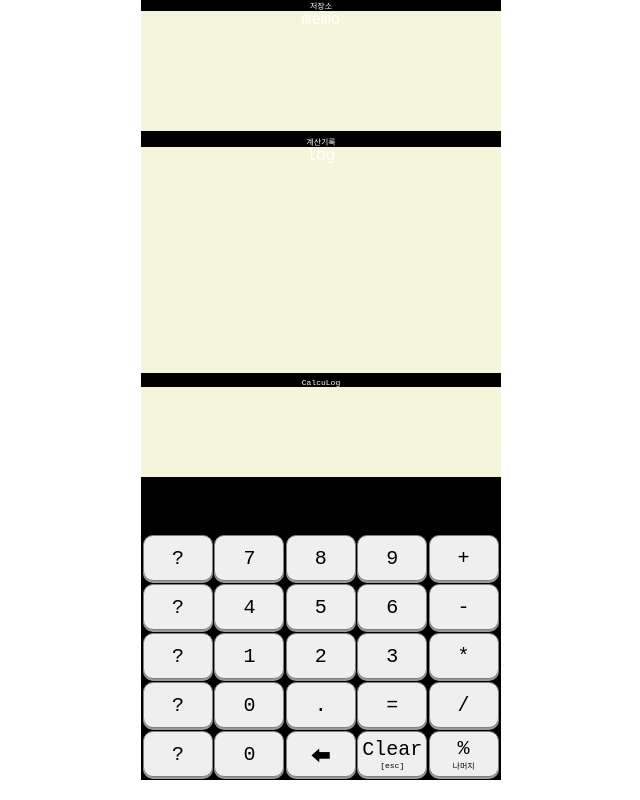
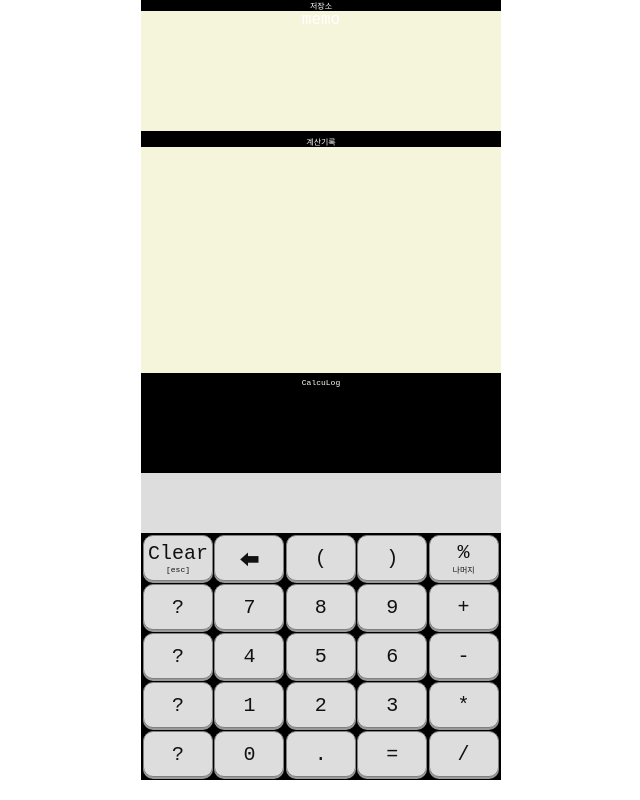
Before and after one commit to jacealan/calculog, a React (Create React App) app: page / in a window 1280 px wide. Shown: the whole page, without its empty margins (319-959 px from the left). Built offline with nearby package versions, Linux system fonts and the light colour scheme; a web font is replaced by a local one.

Commit message:
add scrollbar

```diff
--- a/src/App.css
+++ b/src/App.css
@@ -20,19 +20,45 @@
 .log {
   height: 226px;
   margin-bottom: 5px;
+  padding: 5px 10px;
   background-color: beige;
+  color: black;
+  text-align: left;
+  font-size: 18px;
+  word-break: break-all;
+  overflow-y: auto;
 }
 
 .typed {
-  height: 80px;
+  position: absolute;
+  bottom: 242px;
+  left: 0;
+  width: 360px;
+  height: 60px;
   margin-bottom: 5px;
   padding: 5px 10px;
-  background-color: beige;
+  background-color: #ddd;
   color: black;
   text-align: left;
   font-size: 24px;
   font-weight: 700;
   word-break: break-all;
+  overflow-y: auto;
+}
+
+.log::-webkit-scrollbar, .typed::-webkit-scrollbar {
+  width: 4px;
+}
+.log::-webkit-scrollbar-thumb, .typed::-webkit-scrollbar-thumb {
+  background-color: #2f3542;
+  border-radius: 4px;
+  background-clip: padding-box;
+  border: 1px solid transparent;
+}
+.log::-webkit-scrollbar-track, .typed::-webkit-scrollbar-track {
+  background-color: grey;
+  border-radius: 4px;
+  box-shadow: inset 0px 0px 5px white;
 }
 
 .buttons {
@@ -53,6 +79,8 @@ button.keypad {
   border-radius: 10px;
   border: solid 1px gray;
   padding: 5px;
+  background-color: #ddd;
+  color: #111;
   display: flex;
   flex-direction: column;
   justify-content: center;
--- a/src/App.js
+++ b/src/App.js
@@ -1,7 +1,10 @@
-import { useState } from "react"
+import { useState, useRef, useEffect } from "react"
 import "./App.css"
 
 function App() {
+  const logBoxRef = useRef(null)
+  const typedBoxRef = useRef(null)
+  const [log, setLog] = useState([])
   const [typed, setTyped] = useState("")
 
   const onClick = (event) => {
@@ -12,6 +15,7 @@ function App() {
     if (name === "=") {
       try {
         eval(typed)
+        setLog([...log, typed, `=${eval(typed)}`])
         setTyped((prev) => eval(prev))
       } catch {
         console.log("error")
@@ -25,8 +29,12 @@ function App() {
     } else {
       setTyped((prev) => prev + name)
     }
-    console.log(typed)
   }
+
+  useEffect(() => {
+    logBoxRef.current.scrollTop = logBoxRef.current.scrollHeight
+    typedBoxRef.current.scrollTop = typedBoxRef.current.scrollHeight
+  }, [log, typed])
 
   const onKeyDown = (event) => {
     event.preventDefault()
@@ -34,6 +42,7 @@ function App() {
     if (key === "Enter" || key === "=") {
       try {
         eval(typed)
+        setLog([...log, typed, `=${eval(typed)}`])
         setTyped((prev) => eval(prev))
       } catch {
         console.log("error")
@@ -50,7 +59,9 @@ function App() {
       key === "-" ||
       key === "*" ||
       key === "/" ||
-      key === "%"
+      key === "%" ||
+      key === "(" ||
+      key === ")"
     ) {
       setTyped((prev) => prev + key)
     }
@@ -62,11 +73,32 @@ function App() {
       <div className="title">저장소</div>
       <div className="memo">memo</div>
       <div className="title">계산기록</div>
-      <div className="log">log</div>
+      <div className="log" ref={logBoxRef}>
+        {log.map((line, index) => (
+          <div key={index}>{line}</div>
+        ))}
+      </div>
 
       <div className="title">CalcuLog</div>
-      <div className="typed">{typed}</div>
+      <div className="typed" ref={typedBoxRef}>
+        {typed}
+      </div>
       <div className="buttons">
+        <button className="keypad" name="clear" onClick={onClick}>
+          Clear<div style={{ fontSize: "8px" }}>[esc]</div>
+        </button>
+        <button className="keypad" name="back" onClick={onClick}>
+          ⬅
+        </button>
+        <button className="keypad" name="(" onClick={onClick}>
+          (
+        </button>
+        <button className="keypad" name=")" onClick={onClick}>
+          )
+        </button>
+        <button className="keypad" name="%" onClick={onClick}>
+          %<div style={{ fontSize: "8px" }}>나머지</div>
+        </button>
         <button className="keypad" name="" onClick={onClick}>
           ?
         </button>
@@ -127,21 +159,6 @@ function App() {
         <button className="keypad" name="/" onClick={onClick}>
           /
         </button>
-        <button className="keypad" name="" onClick={onClick}>
-          ?
-        </button>
-        <button className="keypad" name="0" onClick={onClick}>
-          0
-        </button>
-        <button className="keypad" name="back" onClick={onClick}>
-          ⬅
-        </button>
-        <button className="keypad" name="clear" onClick={onClick}>
-          Clear<div style={{ fontSize: "8px" }}>[esc]</div>
-        </button>
-        <button className="keypad" name="%" onClick={onClick}>
-          %<div style={{ fontSize: "8px" }}>나머지</div>
-        </button>
       </div>
     </div>
   )
--- a/src/index.css
+++ b/src/index.css
@@ -1,6 +1,8 @@
 @import url("https://fonts.googleapis.com/css2?family=Oxygen+Mono&display=swap");
 
 * {
+  user-select: none;
+  box-sizing: border-box;
   font-family: "Oxygen Mono", monospace;
 }
 
@@ -16,6 +18,6 @@ body {
 }
 
 code {
-  /* font-family: source-code-pro, Menlo, Monaco, Consolas, 'Courier New',
-    monospace; */
+  font-family: source-code-pro, Menlo, Monaco, Consolas, 'Courier New',
+    monospace;
 }
```
